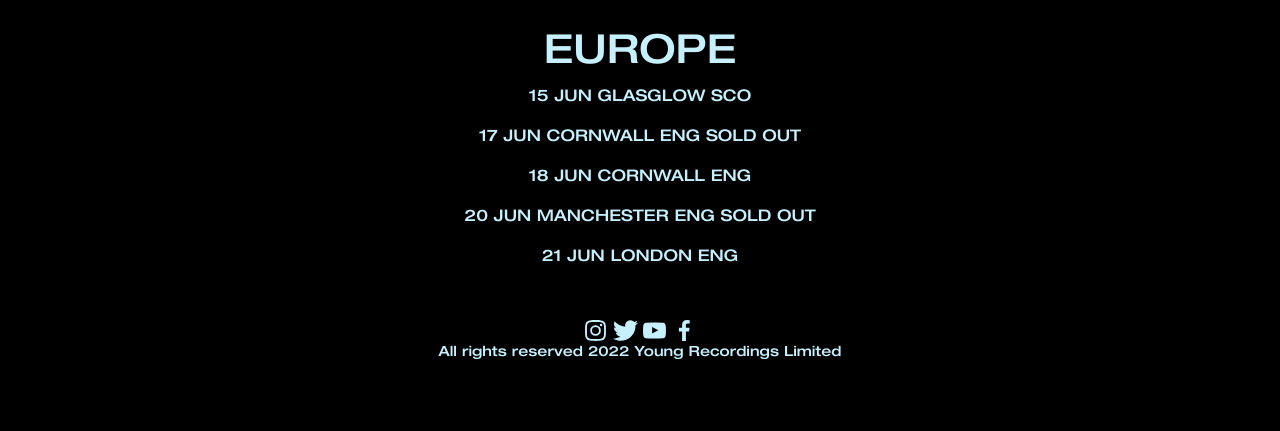
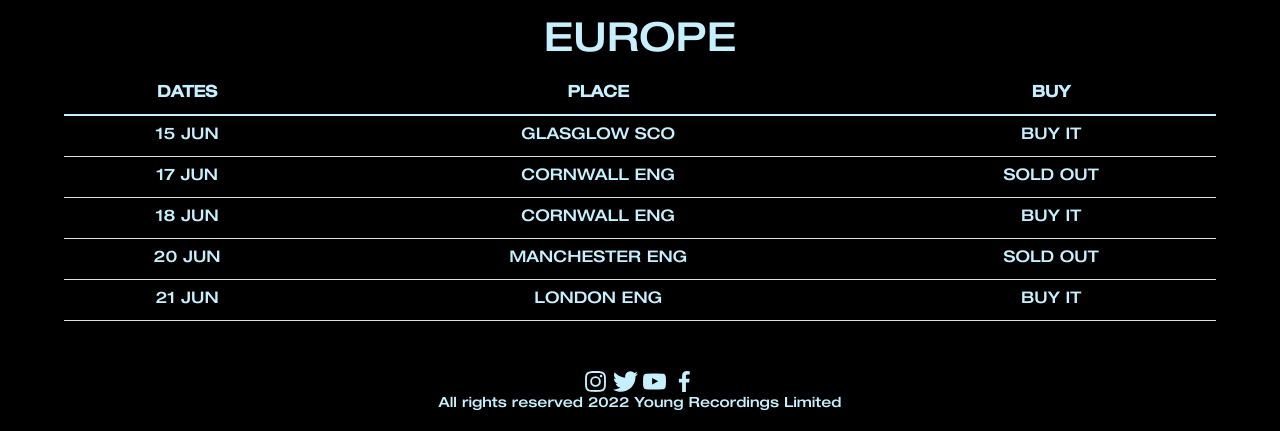
Before and after one commit to renatosalvatoree/proyecto-renato-salvatore, a plain HTML site: page pages/caprisongs-tour.html in a window 1280 px wide. Shown: the part 689-1120 px from the top of the page. Before the commit the page ends 1069 px from the top, so only its background shows below. Drawn offline with Linux system fonts and the light colour scheme.

Commit message:
Agregando tabla en el sitio caprisongs-tour con Boostrap.

```diff
--- a/pages/caprisongs-tour.html
+++ b/pages/caprisongs-tour.html
@@ -54,14 +54,43 @@
     <main>
         <div class="capritour">
             <video src="../videos/capritour-background.mp4" autoplay muted loop class="capritourBackground"></video>
-            <div class="dates">
-                <h1>EUROPE</h1>
-                <p>15 JUN GLASGLOW SCO</p>
-                <p>17 JUN CORNWALL ENG <span>SOLD OUT</span></p>
-                <P>18 JUN CORNWALL ENG</P>
-                <P>20 JUN MANCHESTER ENG SOLD OUT</P>
-                <P>21 JUN LONDON ENG</P>
-            </div>
+            <h1 class="title">EUROPE</h1>
+            <table class="table">
+                <thead>
+                    <tr>
+                        <th scope="col">DATES</th>
+                        <th scope="col">PLACE</th>
+                        <th scope="col">BUY</th>
+                    </tr>
+                </thead>
+                <tbody>
+                    <tr>
+                        <td>15 JUN</td>
+                        <td>GLASGLOW SCO</td>
+                        <td><a>BUY IT</a></td>
+                    </tr>
+                    <tr>
+                        <td>17 JUN</td>
+                        <td>CORNWALL ENG</td>
+                        <td>SOLD OUT</td>
+                    </tr>
+                    <tr>
+                        <td>18 JUN</td>
+                        <td>CORNWALL ENG</td>
+                        <td><a>BUY IT</a></td>
+                    </tr>
+                    <tr>
+                        <td>20 JUN</td>
+                        <td>MANCHESTER ENG</td>
+                        <td><a>SOLD OUT</a></td>
+                    </tr>
+                    <tr>
+                        <td>21 JUN</td>
+                        <td>LONDON ENG</td>
+                        <td><a>BUY IT</a></td>
+                    </tr>
+                </tbody>
+            </table>
         </div>
     </main>
     <footer>
```
Also changed, not shown: css/bootstrap.css.
